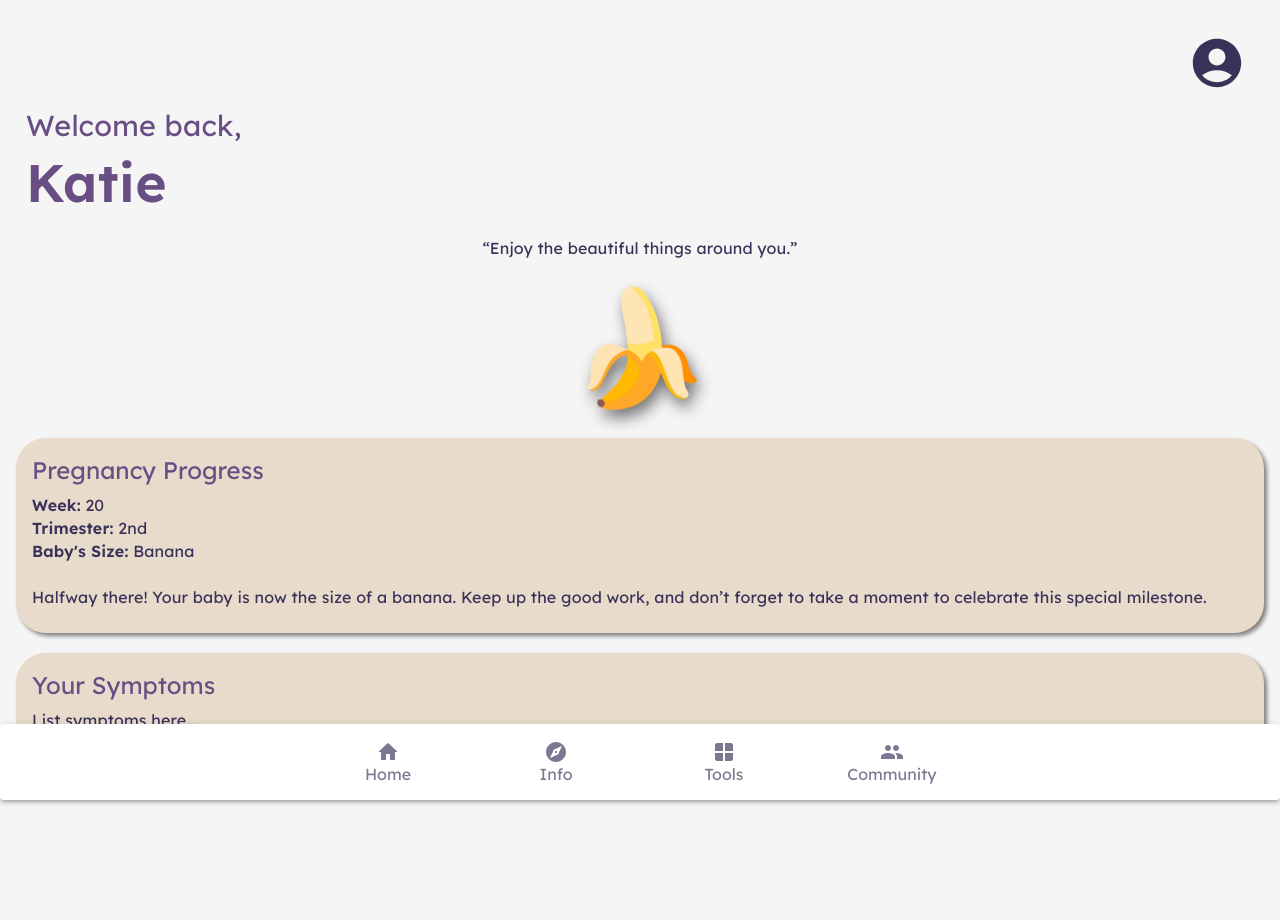
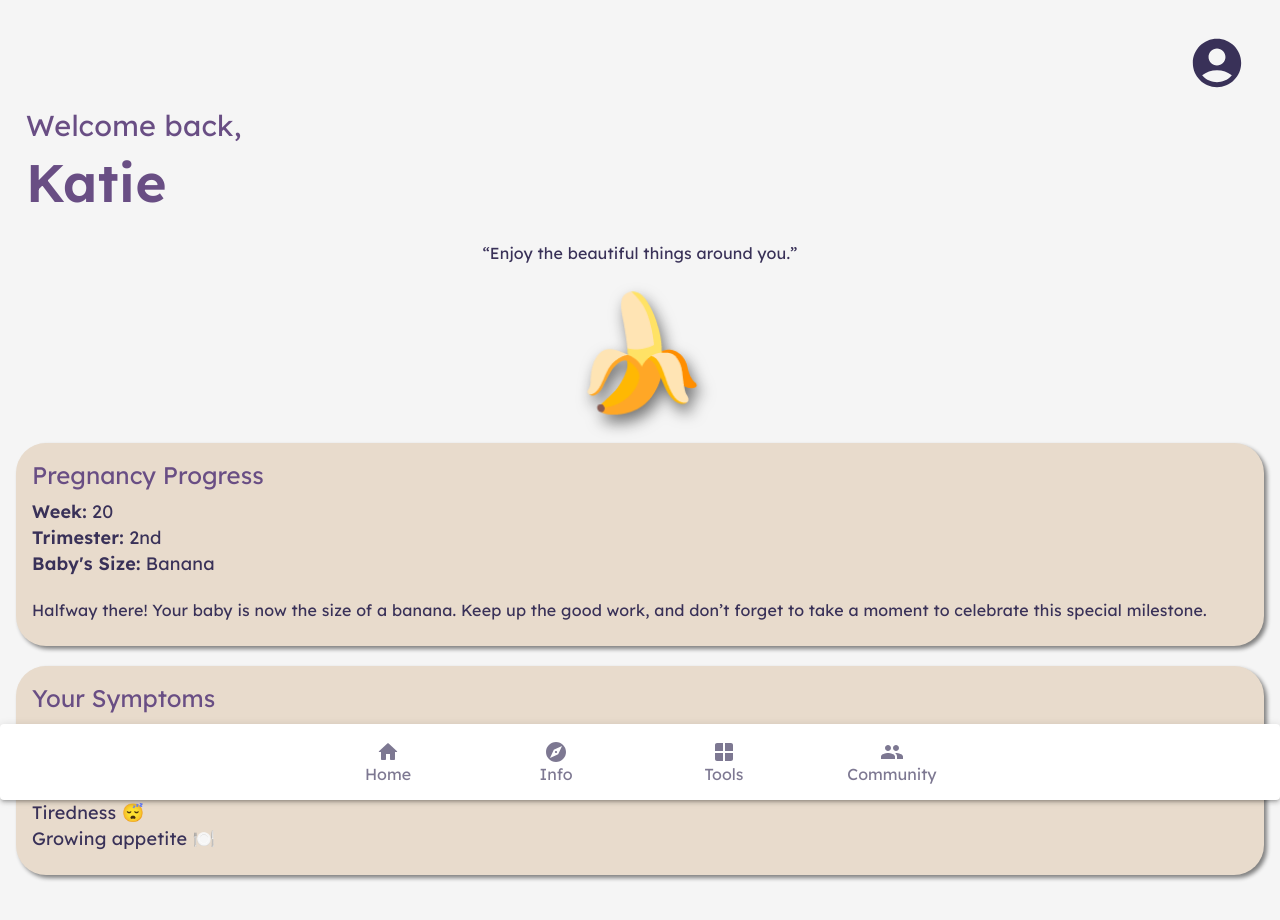
Before and after one commit to aishabhakta/wichacks-24, a React app: page / in a window 1280 px wide. Shown: the top 920 px of the page. Before the commit the page ends 800 px from the top, so only its background shows below. Built offline with nearby package versions, Linux system fonts and the light colour scheme.

Commit message:
finishing home page

```diff
--- a/src/global.css
+++ b/src/global.css
@@ -81,20 +81,20 @@ html {
 
 .quoteContainer .inspirationalQuote {
   text-align: center;
-  margin-top: 20px;
+  margin-top: 25px;
   font-weight: 400;
   color: #393158;
   font-family: "Lexend", sans-serif;
 }
 
 .fruitContainer {
-  text-align: center; /* Center the emoji horizontally */
-  margin: 20px 0; /* Add some vertical spacing */
+  text-align: center;
+  margin-top: 20px;
 }
 
 .fruitContainer .fruit {
-  font-size: 7rem; /* Make the emoji larger */
-  text-shadow: 4px 8px 15px rgb(116, 116, 116); /* Add a subtle shadow */
+  font-size: 7rem;
+  text-shadow: 4px 8px 15px rgb(116, 116, 116);
 }
 
 .progressCard,
@@ -116,7 +116,7 @@ html {
 
 .progressContainer .progressCard .progressInfo2 {
   font-family: "Lexend", sans-serif;
-  font-size: medium;
+  font-size: large;
   color: #393158;
 }
 
@@ -124,6 +124,10 @@ html {
   font-family: "Lexend", sans-serif;
   font-size: medium;
   color: #393158;
+}
+
+.symptomsContainer {
+  margin-bottom: 80px;
 }
 
 .symptomsContainer .symptomsCard {
@@ -139,6 +143,12 @@ html {
 
 .symptomsContainer .symptomsCard .symptomsInfo2 {
   font-family: "Lexend", sans-serif;
-  font-size: medium;
+  font-size: large;
   color: #393158;
 }
+
+.symptomsContainer .symptomsCard .symptomsInfo3 {
+  font-family: "Lexend", sans-serif;
+  font-size: large;
+  color: #393158;
+}
--- a/src/pages/HomePage.js
+++ b/src/pages/HomePage.js
@@ -96,7 +96,21 @@ function HomePage() {
               component="p"
               className="symptomsInfo2"
             >
-              List symptoms here...
+              <b>At 20 weeks, you may be experiencing:</b>
+            </Typography>
+            <Typography
+              variant="body2"
+              color="textSecondary"
+              component="p"
+              className="symptomsInfo3"
+            >
+              <b> </b>
+              <br />
+              Thicker hair and longer nails 💅
+              <br />
+              Tiredness 😴
+              <br />
+              Growing appetite 🍽️
             </Typography>
           </CardContent>
         </Card>
```
